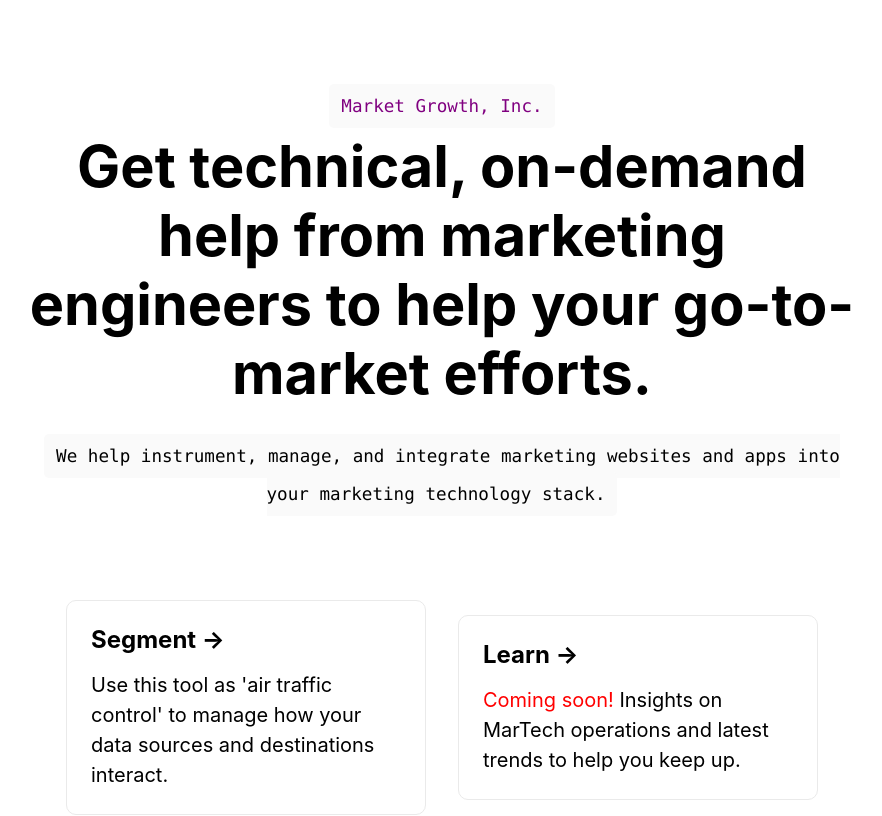
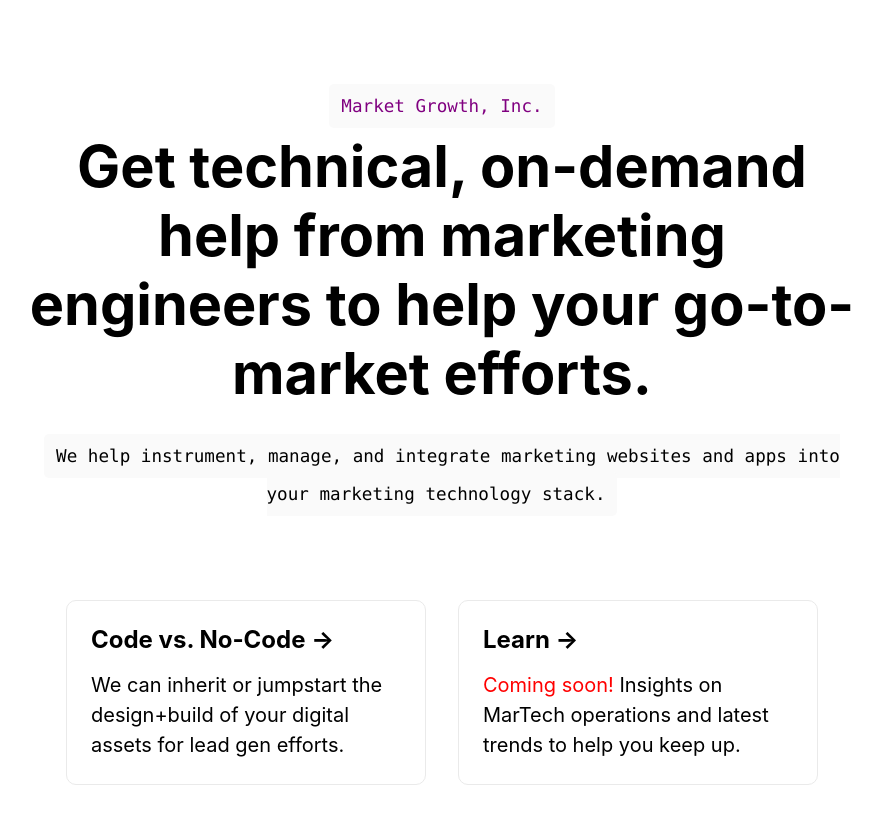
Before and after one commit to marketgrowth/www, a Next.js app: page / in a window 1280 px wide. Shown: the top 816 px of the page, without its empty margins (198-1080 px from the left). Built offline with nearby package versions, Linux system fonts and the light colour scheme.

Commit message:
Update index.js

```diff
--- a/pages/index.js
+++ b/pages/index.js
@@ -22,12 +22,12 @@ export default function Home() {
         </p>
 
         <div className={styles.grid}>
-          <a href="https://segment.com" target="_blank" className={styles.card}>
-            <h3>Segment &rarr;</h3>
-            <p>Use this tool as 'air traffic control' to manage how your data sources and destinations interact.</p>
+          <a href="mailto:victor@marketgrowth.io" target="_blank" className={styles.card}>
+            <h3>Code vs. No-Code &rarr;</h3>
+            <p>We can inherit or jumpstart the design+build of your digital assets for lead gen efforts.</p>
           </a>
 
-          <a href="#" target="_blank" className={styles.card}>
+          <a href="mailto:victor@marketgrowth.io" target="_blank" className={styles.card}>
             <h3>Learn &rarr;</h3>
             <p><span style={{color: 'red'}}>Coming soon!</span> Insights on MarTech operations and latest trends to help you keep up.</p>
           </a>
```
